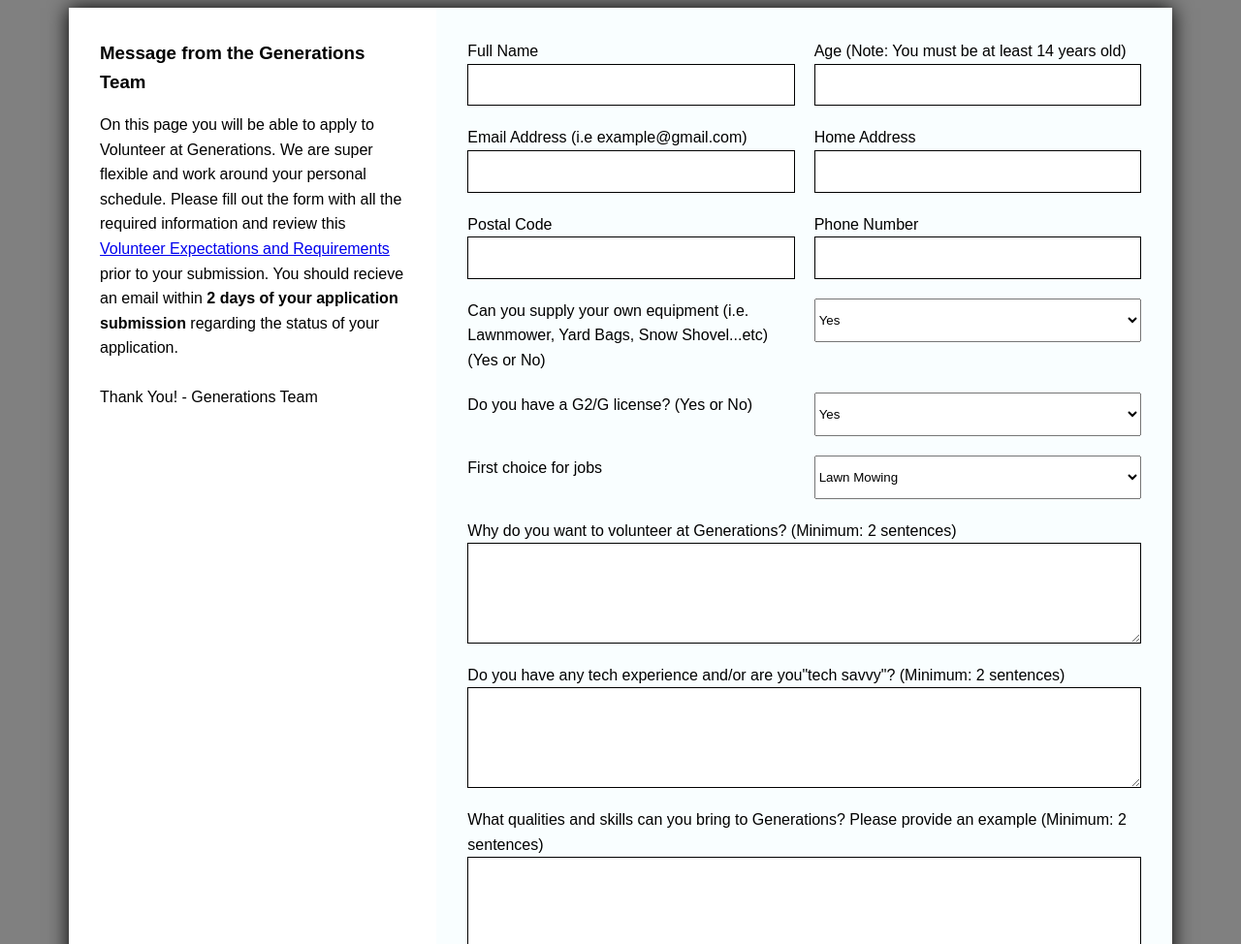
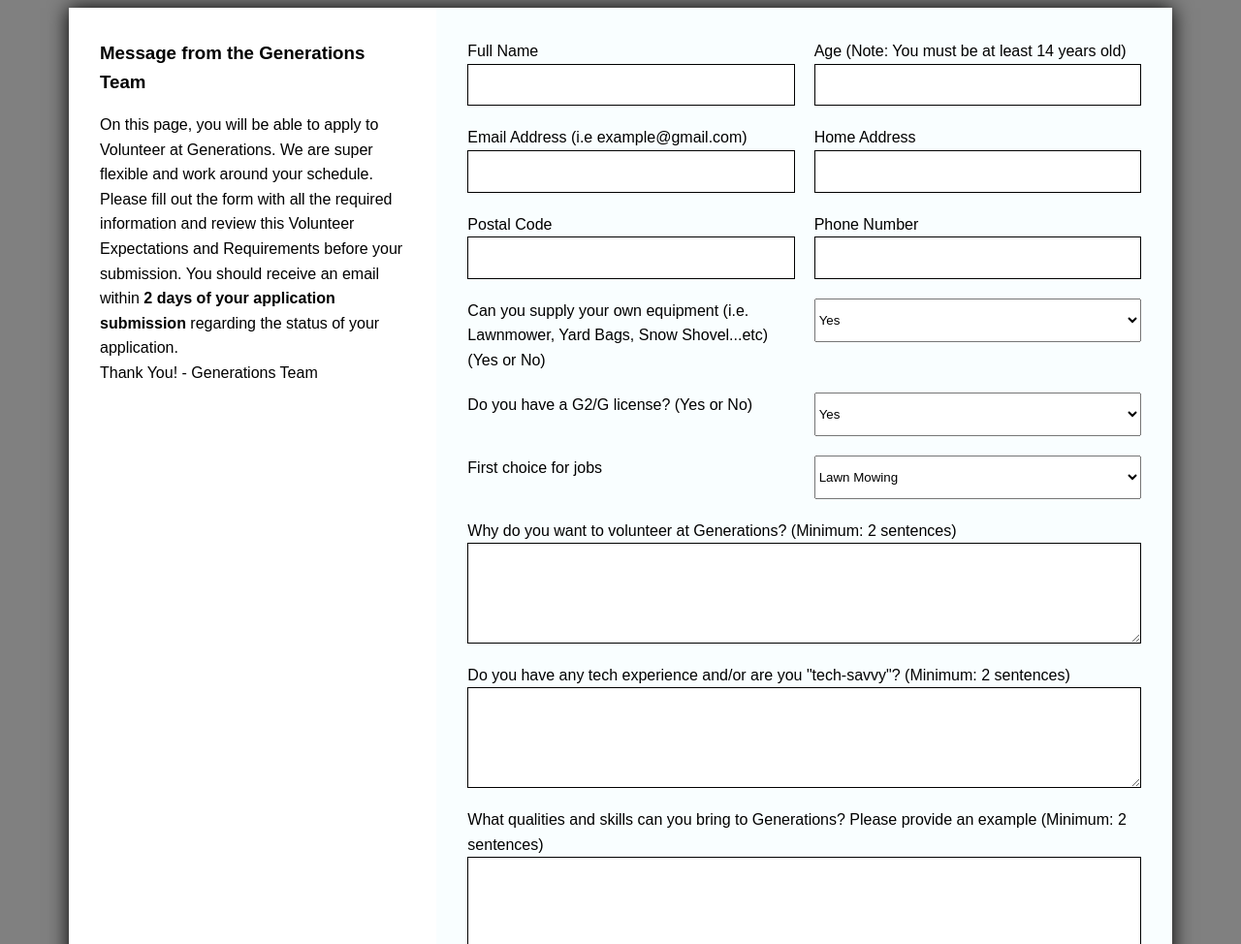
Before and after one commit to mdaiello/generations, a plain HTML site: page app.html in a window 1280 px wide. Shown: the part 126-1100 px from the top of the page at 97% size. Drawn offline with Linux system fonts and the light colour scheme.

Commit message:
Update app.html

```diff
--- a/app.html
+++ b/app.html
@@ -15,8 +15,7 @@
       <div class="company-info">
         <h3>Message from the Generations Team</h3>
         <ul>
-          <li> On this page you will be able to apply to Volunteer at Generations.  We are super flexible and work around your personal schedule.  Please fill out the form with all the required information and review this <a href="https://docs.google.com/document/d/1JCoc10xKKzni9nO_D8S4-n13dk0WQ69iKQZ1W5Lul_A/edit?usp=sharing" target="_blank">Volunteer Expectations and Requirements</a> prior to your submission.  You should recieve an email within <b>2 days of your
-application submission</b> regarding the status of your application.</li>
+          <li>On this page, you will be able to apply to Volunteer at Generations. We are super flexible and work around your schedule. Please fill out the form with all the required information and review this Volunteer Expectations and Requirements before your submission. You should receive an email within <b>2 days of your application submission</b> regarding the status of your application.
             <br>
             <li>Thank You!
 - Generations Team</li>
@@ -78,7 +77,7 @@ application submission</b> regarding the status of your application.</li>
 
 
           <p class="full">
-            <label>Do you have any tech experience and/or are you"tech savvy"? (Minimum: 2 sentences)</label>
+            <label>Do you have any tech experience and/or are you "tech-savvy"? (Minimum: 2 sentences)</label>
             <textarea name="experience" rows="5" id="experience" required></textarea>
           </p>
 
```
